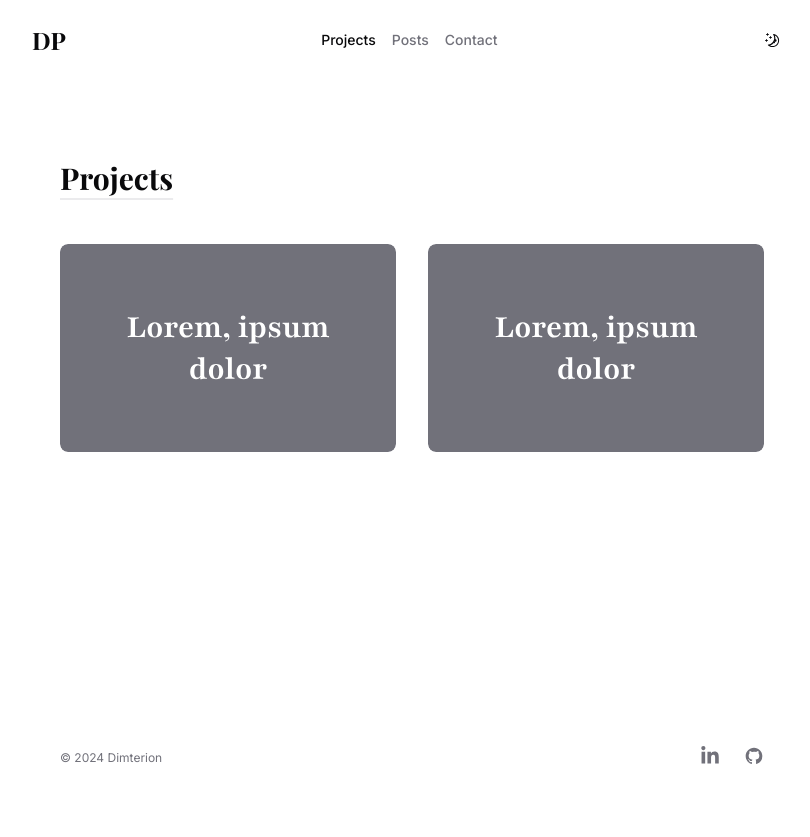
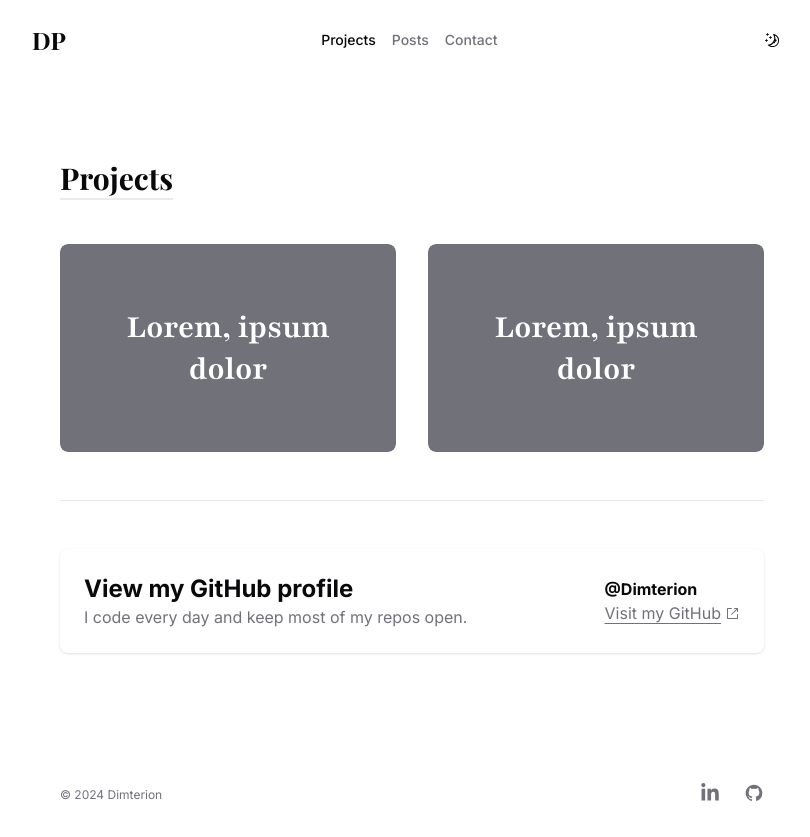
Before and after one commit to Dimterion/personal-site, a Next.js app: page /projects in a window 1280 px wide. Shown: the whole page, without its empty margins (228-1038 px from the left). Before the commit the page ends 800 px from the top, so only its background shows below. Built offline with nearby package versions, Linux system fonts and the light colour scheme; a web font is replaced by a local one.

Commit message:
add profile-link comp

```diff
--- a/app/projects/page.tsx
+++ b/app/projects/page.tsx
@@ -1,4 +1,5 @@
 import Projects from "@/components/projects";
+import ProfileLink from "@/components/profile-link";
 import { getProjects } from "@/lib/projects";
 
 export default async function ProjectsPage() {
@@ -9,7 +10,16 @@ export default async function ProjectsPage() {
       <div className="container max-w-3xl">
         <h1 className="title mb-12">Projects</h1>
         <Projects projects={projects} />
+        <hr className="mt-12"></hr>
       </div>
+      <article className="container mt-12 max-w-3xl">
+        <ProfileLink
+          heading="View my GitHub profile"
+          text="I code every day and keep most of my repos open."
+          link="https://github.com/Dimterion"
+          linkText="Visit my GitHub"
+        />
+      </article>
     </section>
   );
 }
--- /dev/null
+++ b/components/profile-link.tsx
@@ -0,0 +1,39 @@
+import { ExternalLinkIcon } from "@radix-ui/react-icons";
+import { Card, CardContent } from "@/components/ui/card";
+
+export default function ProfileLink({
+  heading,
+  text,
+  link,
+  linkText,
+}: {
+  heading: string;
+  text: string;
+  link: string;
+  linkText: string;
+}) {
+  return (
+    <section>
+      <Card className="rounded-lg border-0 dark:border">
+        <CardContent className="flex flex-col gap-8 pt-6 md:flex-row md:items-center md:justify-between">
+          <div>
+            <h2 className="text-2xl font-bold">{heading}</h2>
+            <p className="text-muted-foreground">{text}</p>
+          </div>
+          <div>
+            <div className="w-full font-bold">@Dimterion</div>
+            <a
+              href={link}
+              target="_blank"
+              rel="noopener noreferrer"
+              className="inline-flex items-center gap-1 text-muted-foreground underline underline-offset-4 transition-colors hover:text-foreground"
+            >
+              {linkText}
+              <ExternalLinkIcon />
+            </a>
+          </div>
+        </CardContent>
+      </Card>
+    </section>
+  );
+}
```
